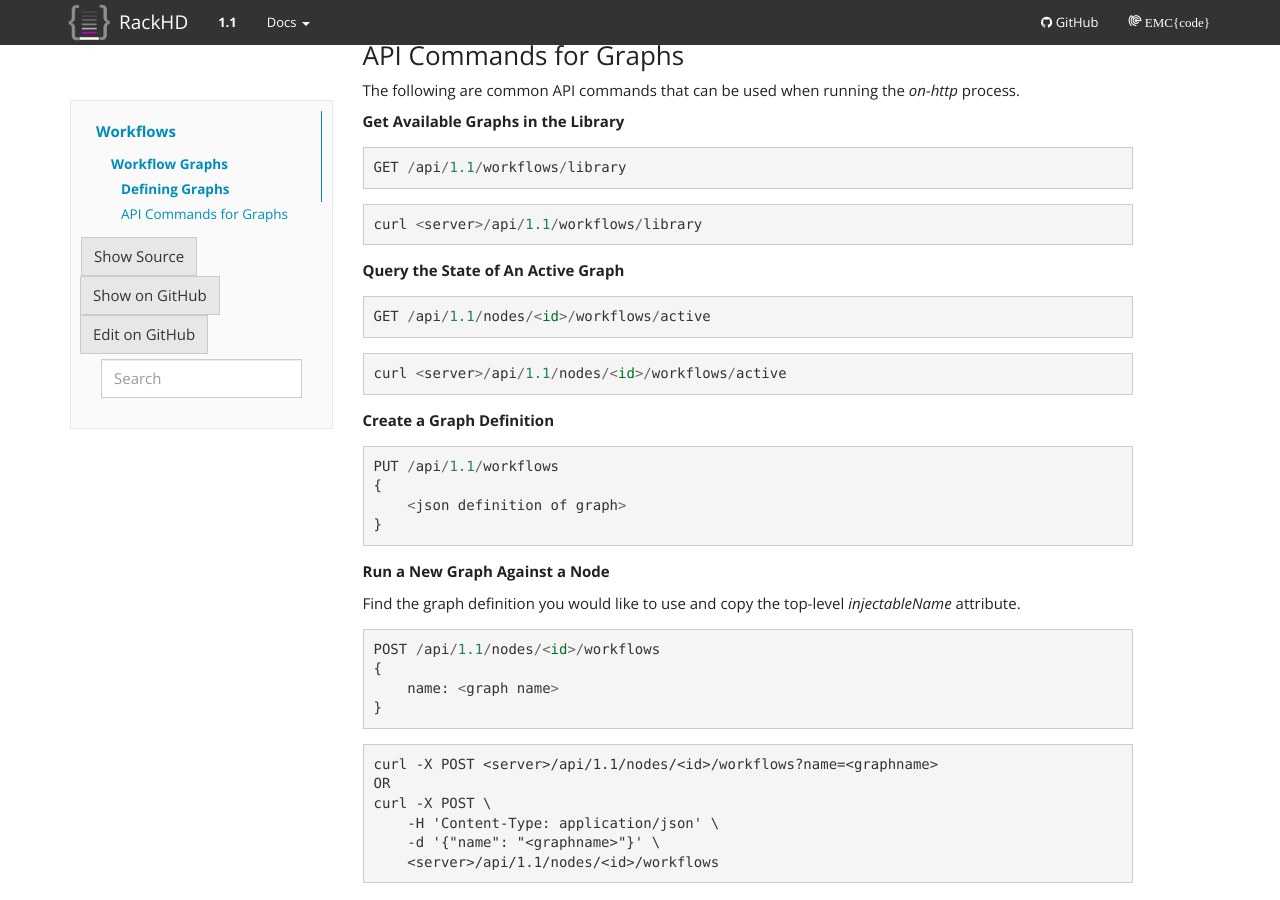
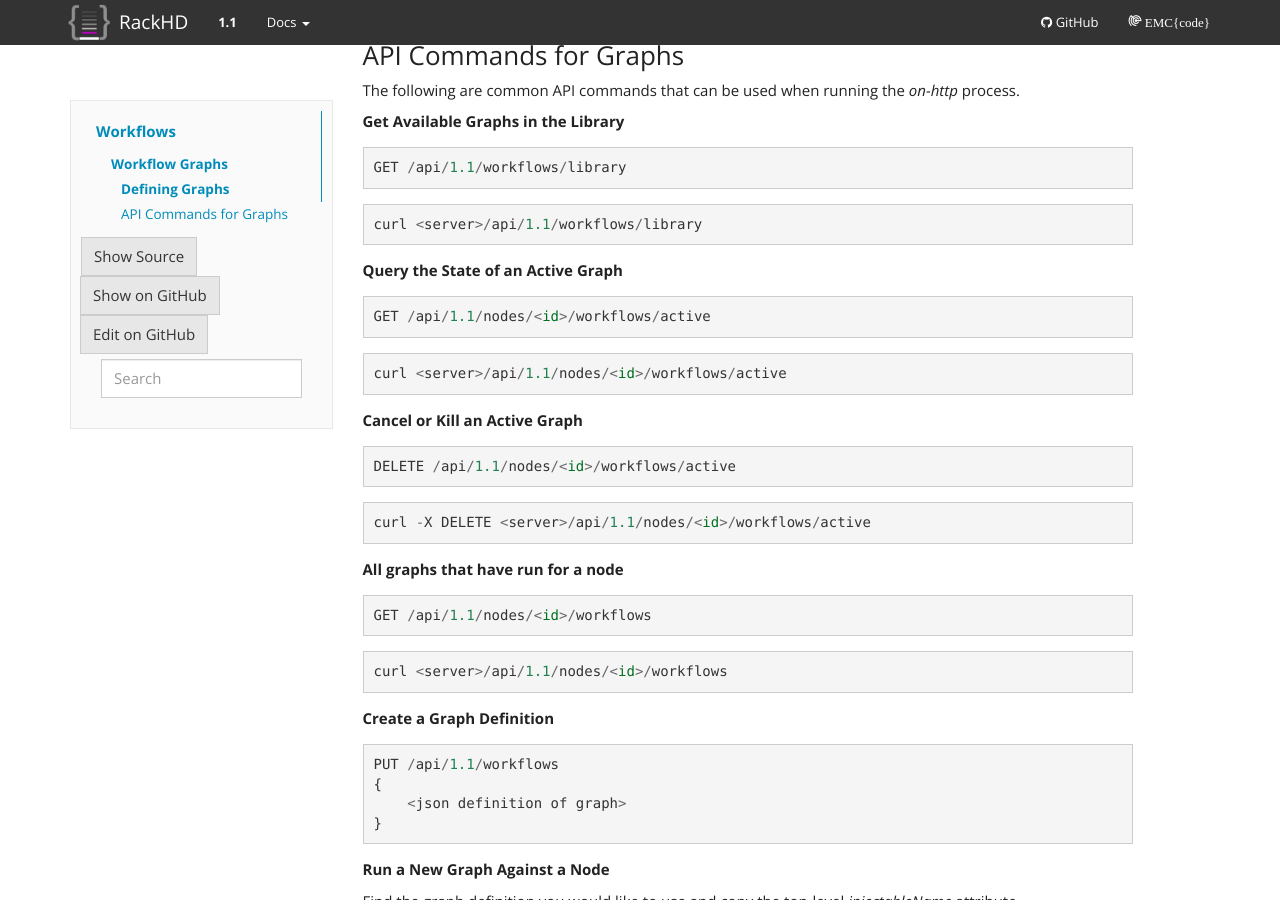
Before and after one commit to RackHD/docs, a Sphinx documentation site: the page built from docs/rackhd/graphs.rst, in a window 1280 px wide and 900 px high, scrolled down 724 px. Built offline with Sphinx 7.4.7, drawn with Linux system fonts in a browser that asks for light colours.

Commit message:
commands to see past workflows and to kill a workflow

```diff
--- a/docs/rackhd/graphs.rst
+++ b/docs/rackhd/graphs.rst
@@ -47,7 +47,7 @@ The following are common API commands that can be used when running the *on-http
 
     curl <server>/api/1.1/workflows/library
 
-**Query the State of An Active Graph**
+**Query the State of an Active Graph**
 
 ::
 
@@ -56,6 +56,28 @@ The following are common API commands that can be used when running the *on-http
 ::
 
         curl <server>/api/1.1/nodes/<id>/workflows/active
+
+
+**Cancel or Kill an Active Graph**
+
+::
+
+        DELETE /api/1.1/nodes/<id>/workflows/active
+
+::
+
+        curl -X DELETE <server>/api/1.1/nodes/<id>/workflows/active
+
+
+**All graphs that have run for a node**
+
+::
+
+        GET /api/1.1/nodes/<id>/workflows
+
+::
+
+        curl <server>/api/1.1/nodes/<id>/workflows
 
 
 **Create a Graph Definition**
```
